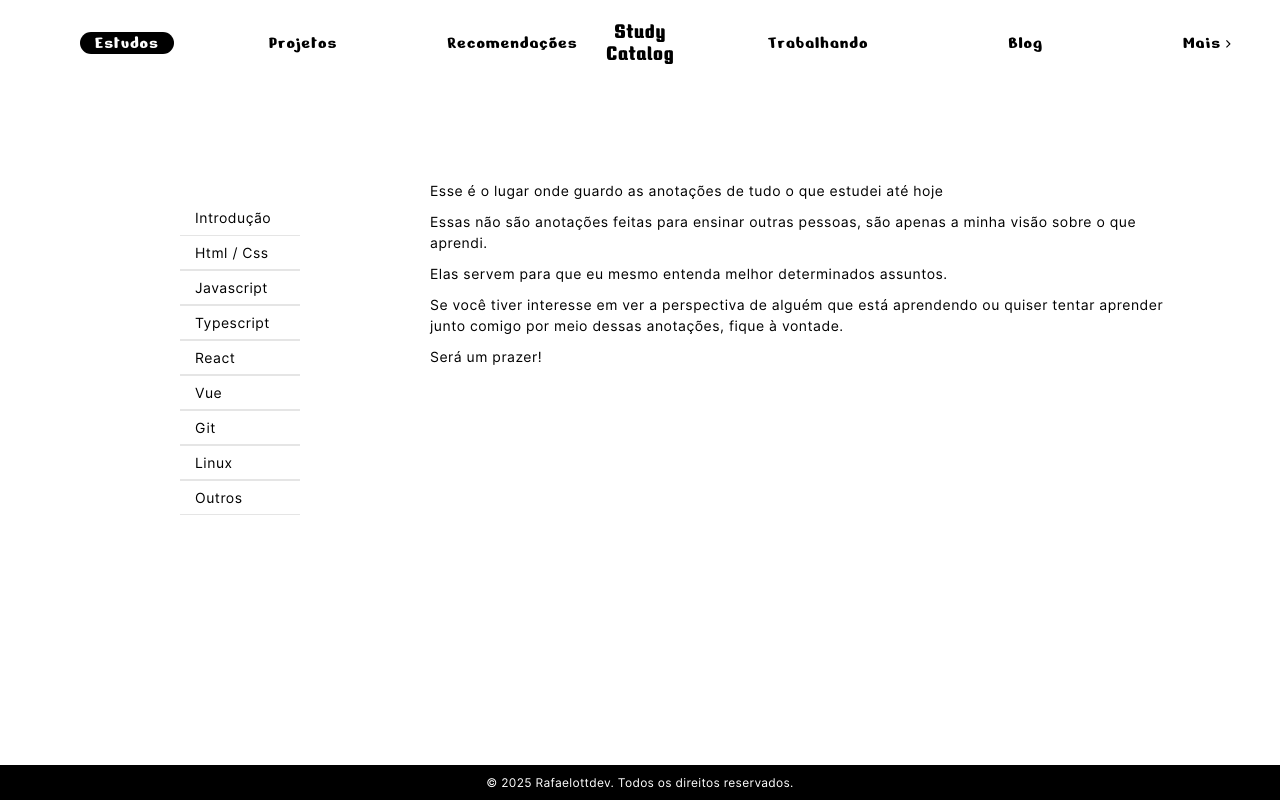
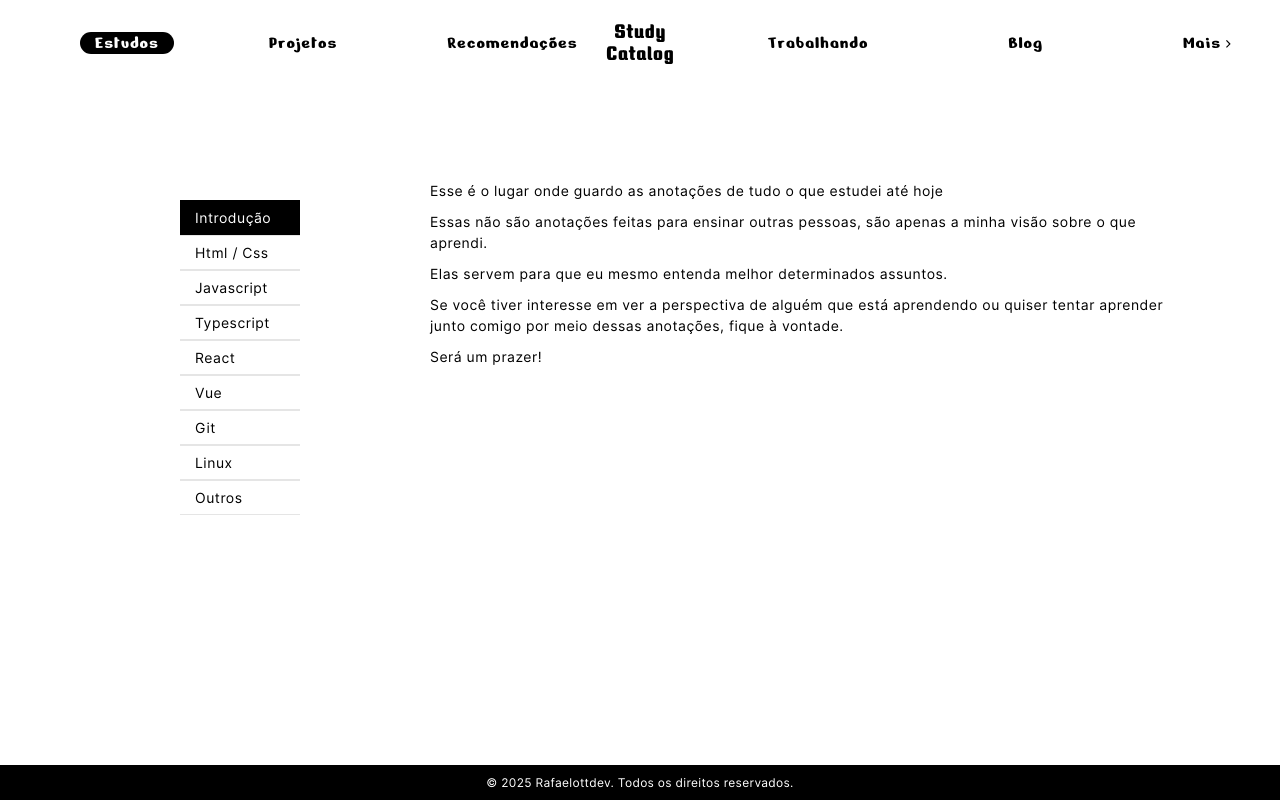
Before and after one commit to rafaelottdev/study-catalog, a React (Vite) app: page /estudando in a window 1280 px wide. Built offline with nearby package versions, Linux system fonts and the light colour scheme.

Commit message:
style(study): change style on click

```diff
--- a/src/pages/Study/StudyNavbar/StudyNavbar.jsx
+++ b/src/pages/Study/StudyNavbar/StudyNavbar.jsx
@@ -1,4 +1,4 @@
-import { Link } from "react-router-dom"
+import { Link, NavLink } from "react-router-dom"
 import styles from "./StudyNavbar.module.css"
 import { useState, useEffect, useRef } from "react"
 
@@ -59,7 +59,17 @@ const studyNavbar = () => {
             <ul className={styles.intro_list}>
                 <li className={styles.intro_item}>
                     <div className={styles.intro_wrapp}>
-                        <Link to="">Introdução</Link>
+                        <NavLink
+                            to=""
+                            onClick={handleLinkClick}
+                            end
+                            className={({ isActive }) =>
+                                isActive
+                                    ? `${styles.tecnology_link} ${styles.active}`
+                                    : styles.tecnology_link
+                            }
+                        >
+                            Introdução</NavLink>
 
                         <button
                         className={`
@@ -79,12 +89,17 @@ const studyNavbar = () => {
                                 return (
                                     <li key={objList.id} className={styles.tecnology_item}>
                                         <div className={styles.tecnology_wrapp}>
-                                            <Link
+                                            <NavLink
                                                 to={`/estudando/${objList.path}`}
-                                                onClick={() => handleLinkClick}
+                                                onClick={handleLinkClick}
+                                                className={({ isActive }) =>
+                                                    isActive
+                                                        ? `${styles.tecnology_link} ${styles.active}`
+                                                        : styles.tecnology_link
+                                                }
                                             >
                                                 {objList.title}
-                                            </Link>
+                                            </NavLink>
                                         </div>
                                     </li>
                                 )
--- a/src/pages/Study/StudyNavbar/StudyNavbar.module.css
+++ b/src/pages/Study/StudyNavbar/StudyNavbar.module.css
@@ -165,4 +165,9 @@ svg {
         color: white;
         background-color: black;
     }
+
+    .active {
+        color: white !important;
+        background-color: black !important;
+    }
 }
```
